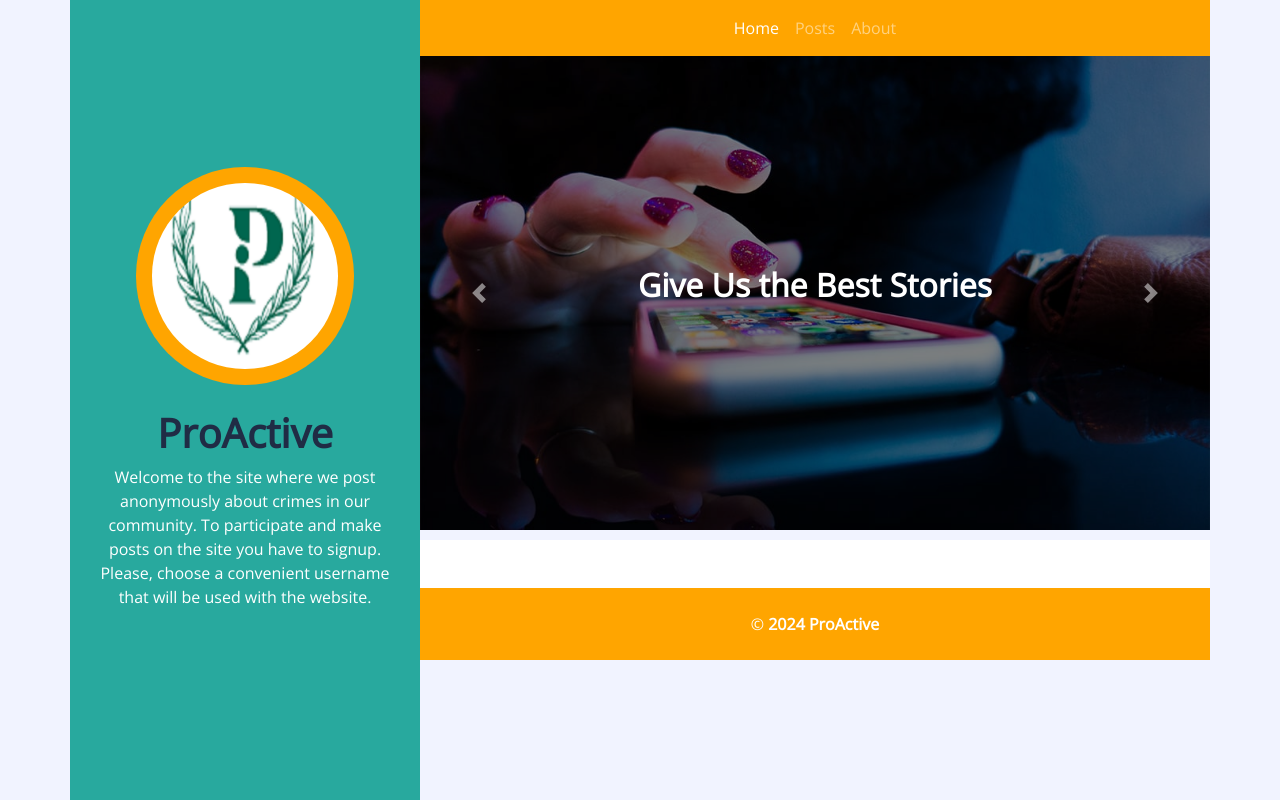
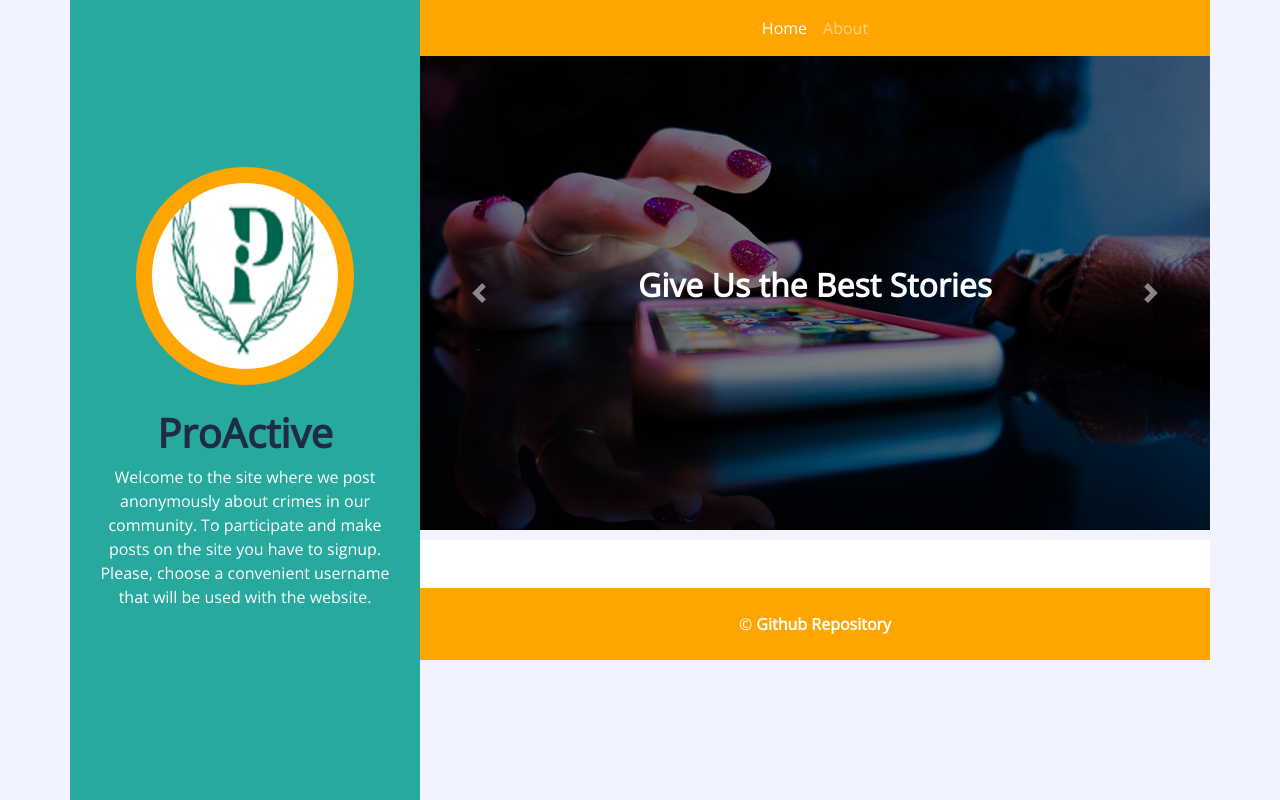
Before and after one commit to Mwan3kii/ProActive-crime-site, a Flask app: page / in a window 1280 px wide. Run offline with Flask 3, Linux system fonts and the light colour scheme; data that the repository does not hold is empty; some libraries are stand-ins or nearby versions.

Commit message:
Added and Updated index file

```diff
--- a/website/templates/index.html
+++ b/website/templates/index.html
@@ -50,7 +50,6 @@
           <div class="collapse navbar-collapse justify-content-between" id="navbarCollapse">
             <div class="navbar-nav m-auto">
               <a href="/" class="nav-item nav-link active">Home</a>
-              <a href="/home" class="nav-item nav-link">Posts</a>
               <a href="/about" class="nav-item nav-link">About</a>
             </div>
           </div>
@@ -118,7 +117,7 @@
       <!-- Footer Start -->
       <div class="container py-4 bg-secondary text-center">
         <p class="m-0 text-white">
-          &copy; <a class="text-white font-weight-bold" href="#">2024 ProActive</a></p>
+          &copy; <a class="text-white font-weight-bold" href="https://github.com/Mwan3kii/ProActive-crime-site">Github Repository</a></p>
       </div>
       <!-- Footer End -->
     </div>
```
